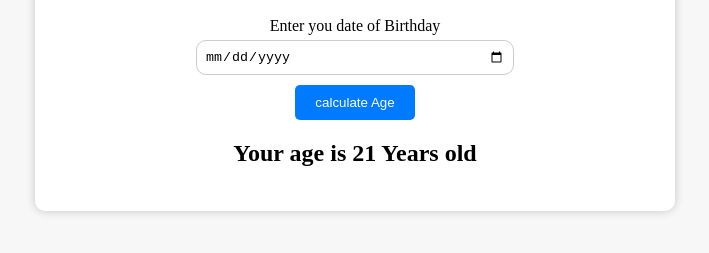
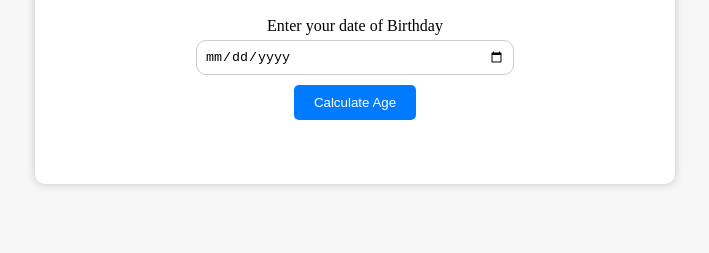
Before and after one commit to prayudo27/Age-calculator, a plain HTML site: page index.html in a window 1280 px wide. Shown: the part 135-388 px from the top of the page, without its empty margins (285-994 px from the left). Drawn offline with Linux system fonts and the light colour scheme.

Commit message:
Modify Font and text

```diff
--- a/index.html
+++ b/index.html
@@ -10,12 +10,11 @@
     <div class="container">
       <h1>Age Calculator</h1>
       <div class="form">
-        <label for="birthday">Enter you date of Birthday</label>
+        <label for="birthday">Enter your date of Birthday</label>
         <input type="date" id="birthday" name="birthday" />
-        <button id="btn">calculate Age</button>
-        <p id="result">Your age is 21 Years old</p>
+        <button id="btn">Calculate Age</button>
+        <p id="result"></p>
       </div>
-    </div>
 
     <script src="scritp.js"></script>
   </body>
```
